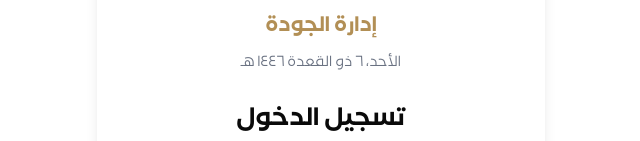
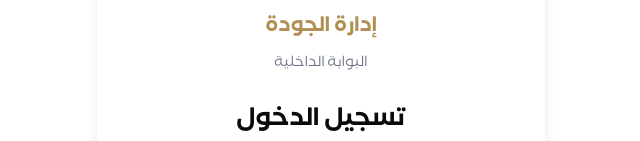
Before and after one commit to X7md/ithraaalkhair, a React (Vite) app: page /login in a window 1280 px wide. Shown: the part 197-338 px from the top of the page, without its empty margins (401-1041 px from the left). Built offline with nearby package versions, Linux system fonts and the light colour scheme.

Commit message:
add text

```diff
--- a/src/pages/login.jsx
+++ b/src/pages/login.jsx
@@ -29,12 +29,9 @@ const Login = () => {
           <img src="/logo.svg" alt="Logo" className="h-12" />
           <h1 className="text-xl font-bold text-secondary">إدارة الجودة</h1>
           <div className="text-sm text-gray-500">
-            {new Intl.DateTimeFormat('ar-SA', {
-              year: 'numeric',
-              month: 'long',
-              day: 'numeric',
-              weekday: 'long',
-            }).format(new Date())}
+            <span>
+              البوابة الداخلية
+            </span>
           </div>
         </div>
         <h2 className="text-2xl font-bold mb-6 text-center">تسجيل الدخول</h2>
```
